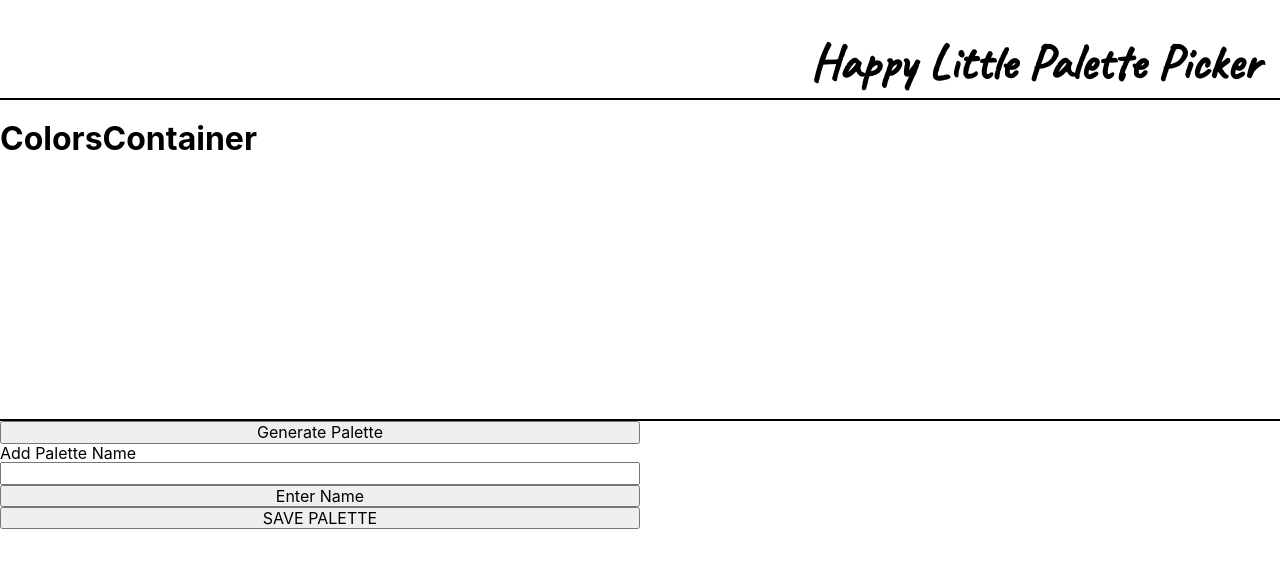
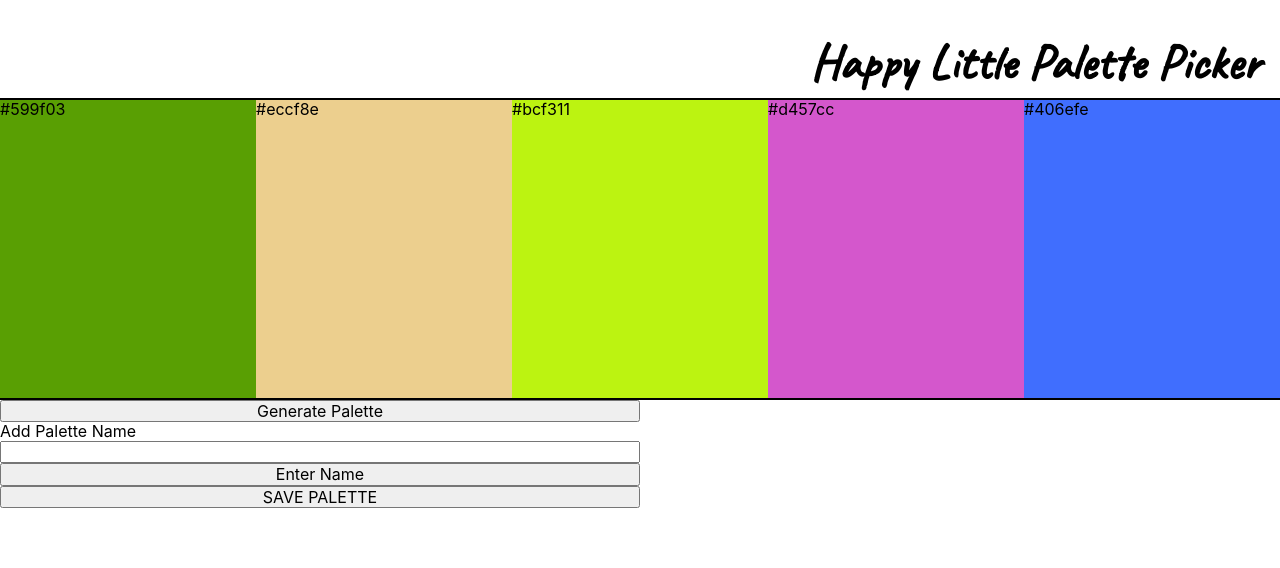
Before and after one commit to lundgrea/PalettePicker-FE, a React (Create React App) app: page / in a window 1280 px wide. Shown: the top 568 px of the page. Built offline with nearby package versions, Linux system fonts and the light colour scheme; no server answers.

Commit message:
Add generateNewColors functionality to PalleteForm
Co-authored-by: Alyssa Lundgren <lundgrea@gmail.com>

```diff
--- a/src/Components/App/App.js
+++ b/src/Components/App/App.js
@@ -3,7 +3,7 @@ import Sidebar from '../Sidebar/Sidebar';
 import Main from '../Main/Main'
 import './App.css';
 
-const array = []
+let array = []
 
 class App extends Component {
   constructor() {
@@ -19,11 +19,18 @@ class App extends Component {
   }
 
 
-  generateRandomColors = ()  => {
+  generateRandomColors = (condition)  => {
+    if (!condition) {
       if (array.length === 5) {
         this.setState({currentPalette: array})
         return
       } else {
+        let number = '#'+Math.floor(Math.random()*16777215).toString(16);
+        array.push({color: number, isLocked: false})
+        this.generateRandomColors()
+      }
+    } else {
+      array = [];
         let number = '#'+Math.floor(Math.random()*16777215).toString(16);
         array.push({color: number, isLocked: false})
         this.generateRandomColors()
@@ -43,7 +50,7 @@ class App extends Component {
    return (
    <main className="App">
      {!this.state.isLoading && <Sidebar folders={this.state.folders}/>}
-    <Main/>
+    <Main currentPalette={this.state.currentPalette} generateRandomColors={this.generateRandomColors}/>
     </main>
     );
   }
--- a/src/Components/ColorCard/ColorCard.css
+++ b/src/Components/ColorCard/ColorCard.css
@@ -0,0 +1,6 @@
+.ColorCard {
+  display: flex;
+  flex-direction: column;
+  width: 100%;
+  height: 100%;
+}
--- a/src/Components/ColorCard/ColorCard.js
+++ b/src/Components/ColorCard/ColorCard.js
@@ -1,10 +1,10 @@
 import React from 'react'
 import './ColorCard.css'
 
-const ColorCard = () => {
+const ColorCard = (props) => {
   return (
-    <section className="ColorCard">
-      <h1>Color Card</h1>
+    <section className="ColorCard" style={{backgroundColor: props.color}}>
+      <p>{props.color}</p>
     </section>
   )
 }
--- a/src/Components/ColorsContainer/ColorsContainer.css
+++ b/src/Components/ColorsContainer/ColorsContainer.css
@@ -1,4 +1,6 @@
 .ColorsContainer{
   height: 300px;
   border-bottom: 2px solid black;
+  display: flex;
+  width: 100%;
 }
--- a/src/Components/ColorsContainer/ColorsContainer.js
+++ b/src/Components/ColorsContainer/ColorsContainer.js
@@ -1,11 +1,21 @@
 import React from 'react'
+import ColorCard from '../ColorCard/ColorCard'
 import './ColorsContainer.css'
 
-const ColorsContainer = () => {
+const ColorsContainer = (props) => {
+  console.log("ColorsContainer props --->", props)
+  const allColors = props.currentPalette.map(swatch => {
+    return (
+      <ColorCard
+      color={swatch.color}
+      isLocked={swatch.isLocked}
+      />
+    )
+  })
   return (
-    <div className="ColorsContainer">
-      <h1>ColorsContainer</h1>
-    </div >
+    <section className="ColorsContainer">
+      {allColors}
+    </section>
   )
 }
 
--- a/src/Components/Main/Main.js
+++ b/src/Components/Main/Main.js
@@ -1,17 +1,16 @@
 import React from 'react'
 import './Main.css'
-
 import ColorsContainer from '../ColorsContainer/ColorsContainer'
 import PaletteForm from '../PaletteForm/PaletteForm'
 import Header from '../Header/Header'
 
 
-const Main = () => {
+const Main = (props) => {
   return (
     <main className="Main">
       <Header />
-      <ColorsContainer />
-      <PaletteForm />
+      <ColorsContainer currentPalette={props.currentPalette}/>
+      <PaletteForm generateRandomColors={props.generateRandomColors}/>
     </main>
   )
 }
--- a/src/Components/PaletteForm/PaletteForm.js
+++ b/src/Components/PaletteForm/PaletteForm.js
@@ -10,12 +10,21 @@ class PaletteForm extends Component {
     }
   }
 
+  generateNewColors = (e) => {
+    e.preventDefault()
+    let redo = "redo"
+    this.props.generateRandomColors(redo)
+  }
+
+
   render() {
-
   return (
     <section className="PaletteForm">
      <form>
-      <button>Generate Palette</button>
+      <button
+      onClick={this.generateNewColors}>
+        Generate Palette
+      </button>
        <label>Add Palette Name</label>
        <input></input>
        <button>Enter Name</button>
```
Lines whose indentation alone changed are shown as unchanged.
